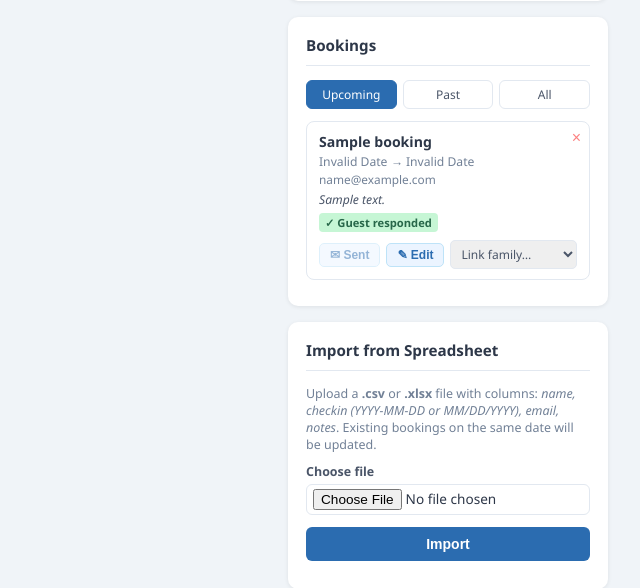
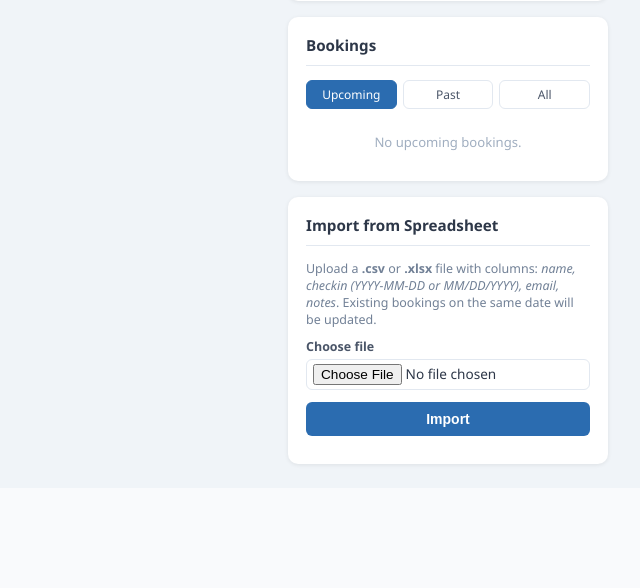
Before and after one commit to jwalkenford-dev/Test1, a Flask app: page / in a window 1280 px wide. Shown: the part 960-1548 px from the top of the page, without its empty margins (640-1280 px from the left). After the commit the page ends 1427 px from the top, so only its background shows below. Run offline with Flask 3, Linux system fonts and the light colour scheme; the visitor is signed in with stand-in values (Sample User, id 1); tables that the repository leaves empty hold one stand-in row (values such as "Sample post").

Commit message:
Limit upcoming bookings view to 12 weeks
Co-Authored-By: Claude Sonnet 4.6 <noreply@anthropic.com>

```diff
--- a/templates/index.html
+++ b/templates/index.html
@@ -917,7 +917,8 @@
     const today = dateKey(new Date());
     let filtered = [...bookings];
 
-    if (filter === 'upcoming') filtered = filtered.filter(b => b.checkin >= today);
+    const twelveWeeks = dateKey(addDays(new Date(), 84));
+    if (filter === 'upcoming') filtered = filtered.filter(b => b.checkin >= today && b.checkin <= twelveWeeks);
     else if (filter === 'past') filtered = filtered.filter(b => b.checkin < today);
 
     if (filtered.length === 0) {
```
